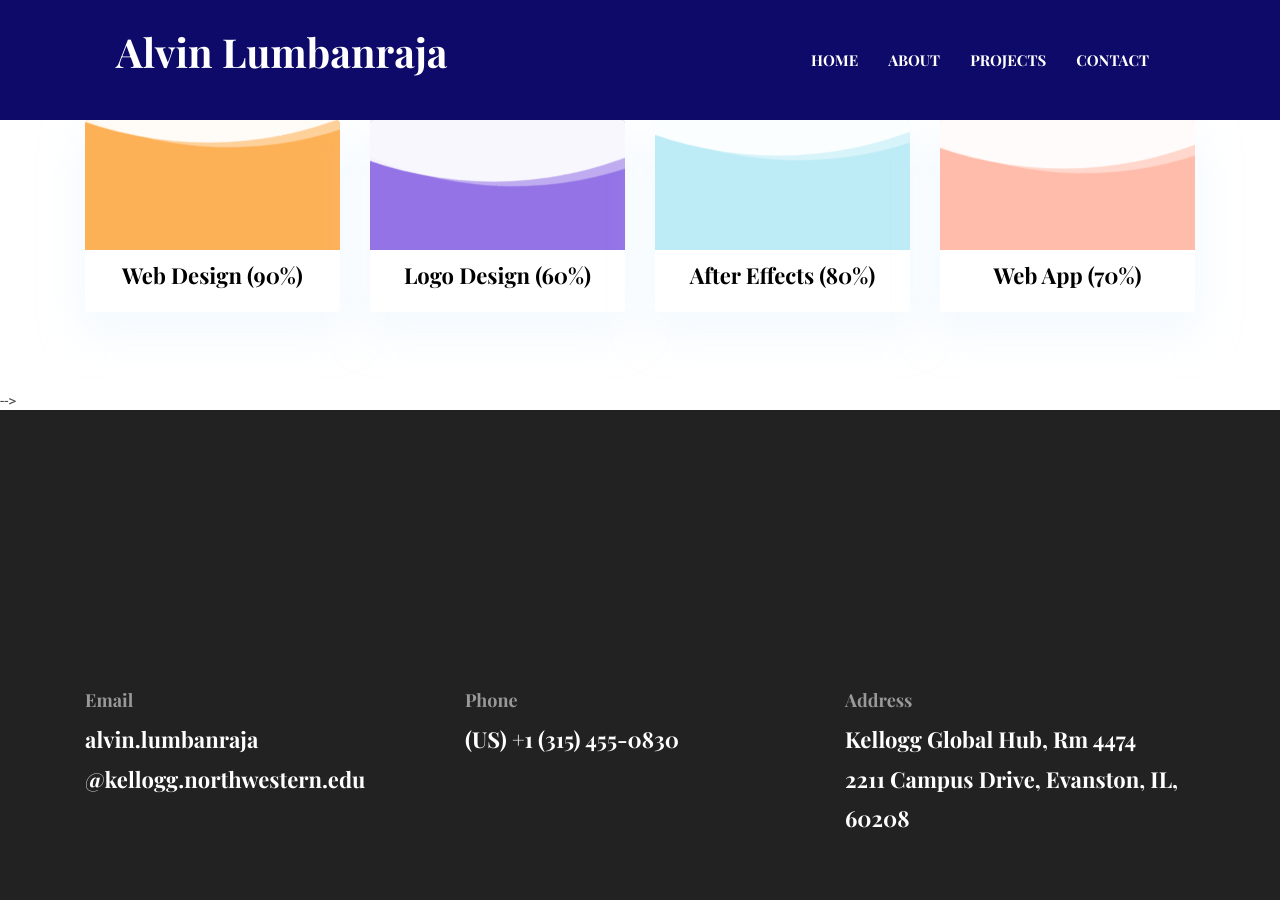
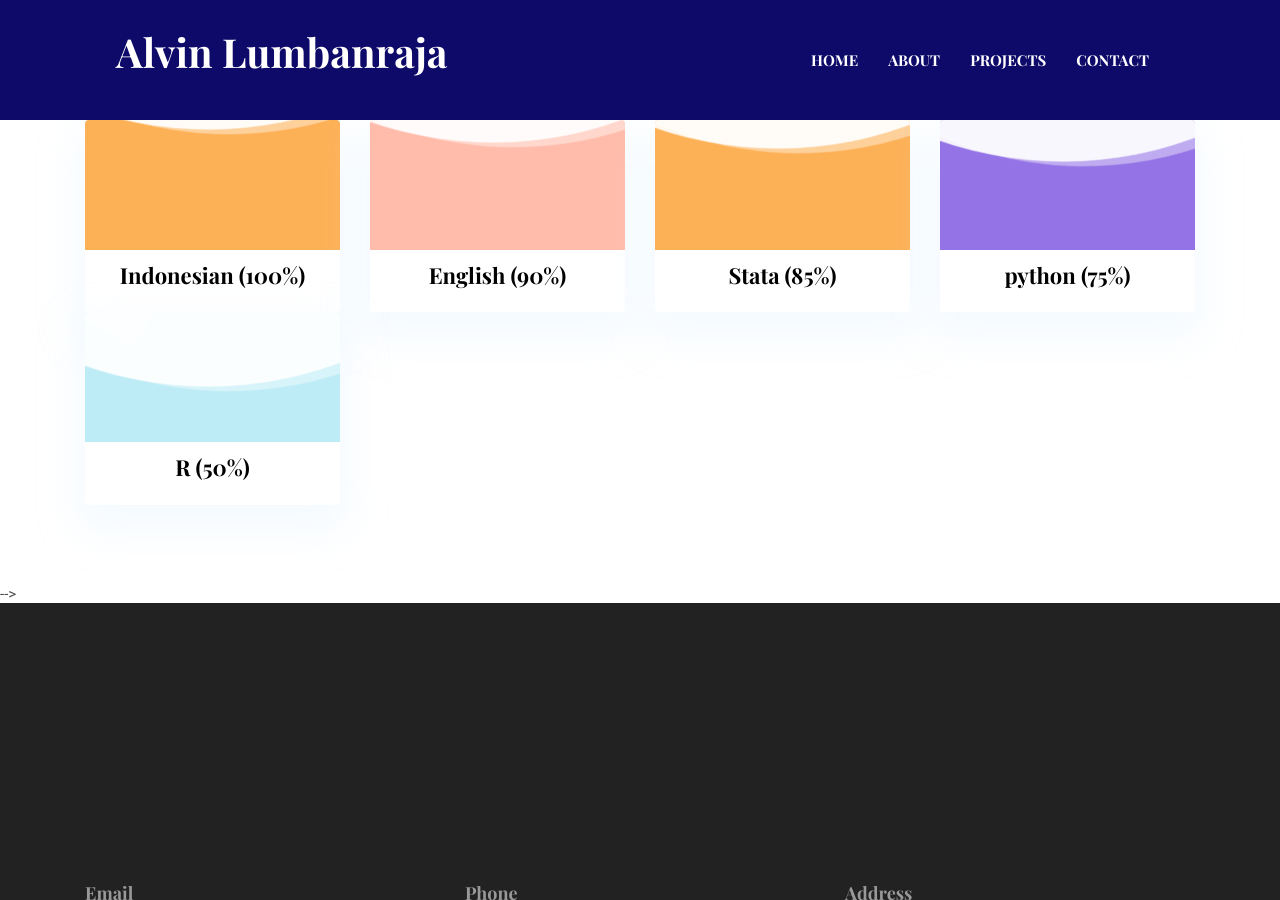
Before and after one commit to alumbanraja/alumbanraja.github.io, a Jekyll site: the page built from index.html, in a window 1280 px wide and 900 px high, scrolled down 2430 px. Built offline with Jekyll 4.4.1, drawn with Linux system fonts in a browser that asks for light colours.

Commit message:
Update settings.yml

```diff
--- a/_data/settings.yml
+++ b/_data/settings.yml
@@ -94,10 +94,11 @@ team:
 
 skills-title: Skills
 skills:
-- {name: Web Design, color: '#fdb157', value: '90%'}
-- {name: Logo Design, color: '#9473e6', value: '60%'}
-- {name: After Effects, color: '#bdecf6', value: '80%'}
-- {name: Web App, color: '#ffbcaa', value: '70%'}
+- {name: Indonesian, color: '#fdb157', value: '100%'}
+- {name: English, color: '#ffbcaa', value: '90%'}
+- {name: Stata, color: '#fdb157', value: '85%'}
+- {name: python, color: '#9473e6', value: '75%'}
+- {name: R, color: '#bdecf6', value: '50%'}
 
 
 #-------------------------------
```
